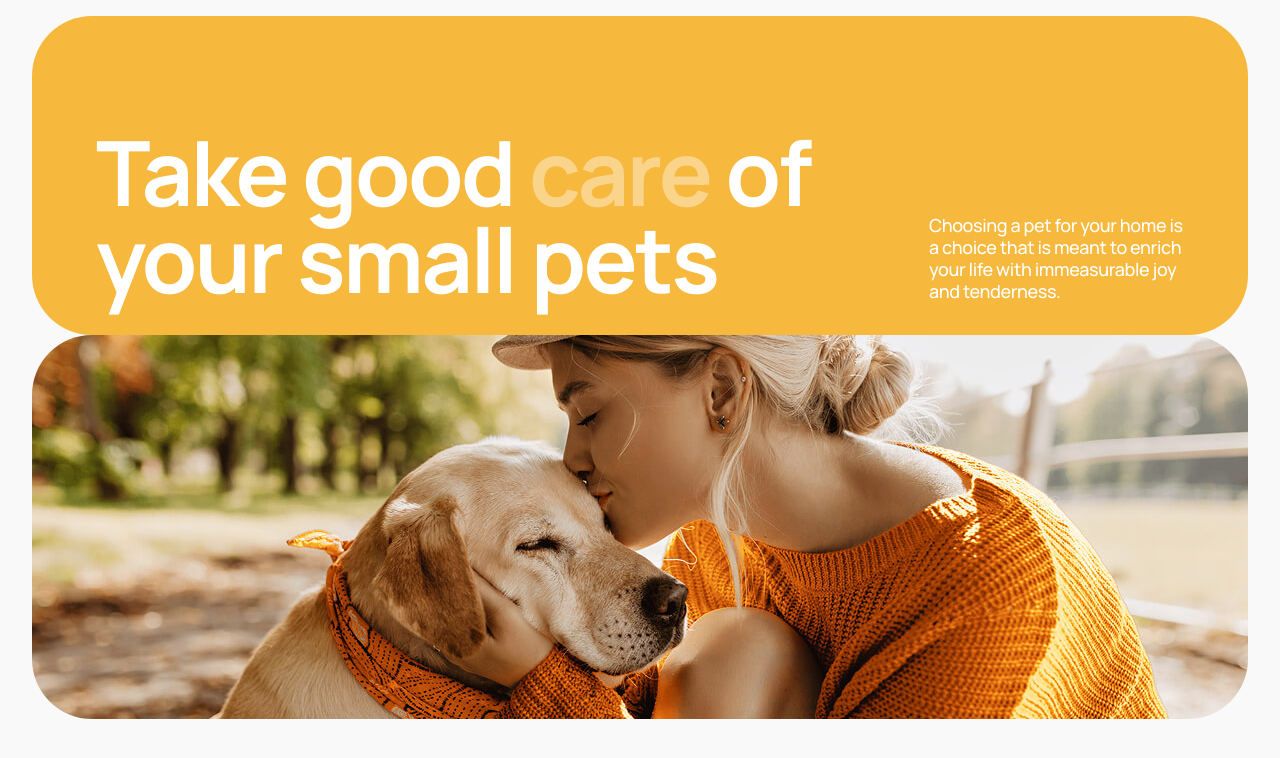
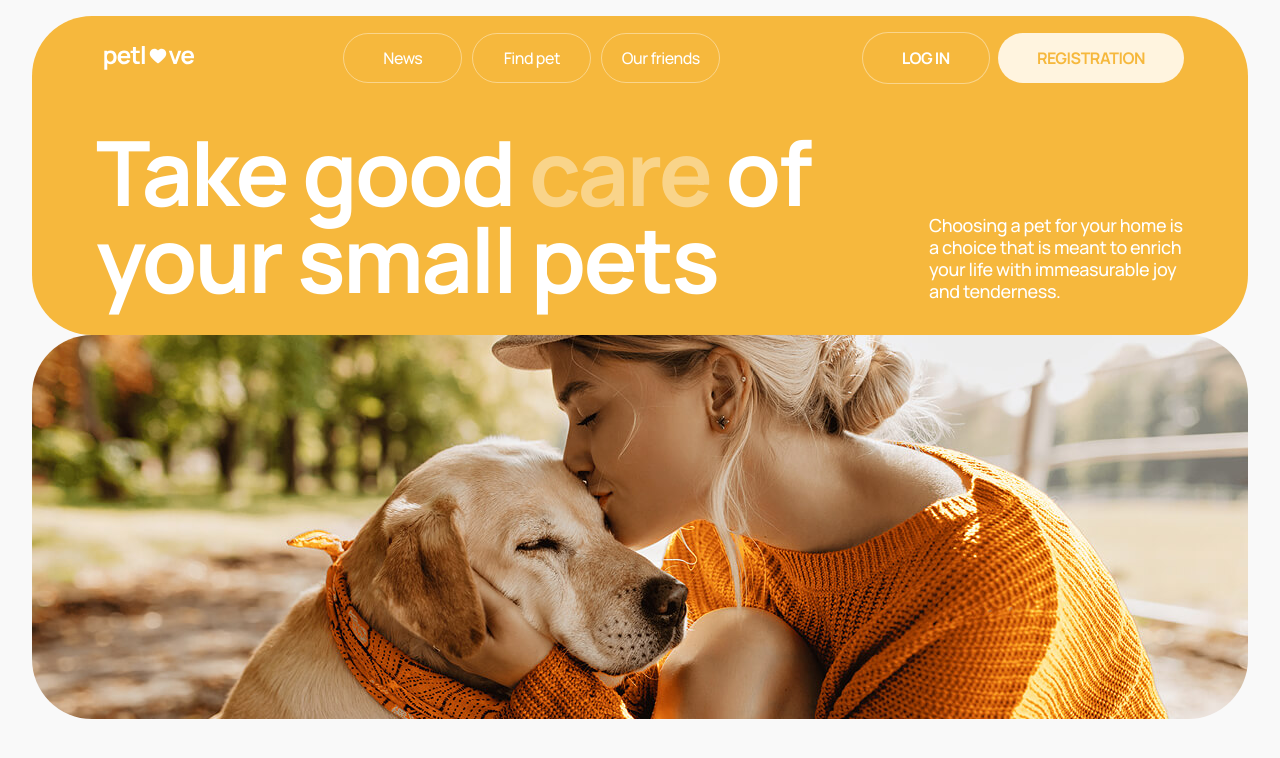
Before and after one commit to valentyna88/petlove, a React (Vite) app: page /home in a window 1280 px wide. Shown: the top 758 px of the page. Built offline with nearby package versions, Linux system fonts and the light colour scheme.

Commit message:
style: update Header styles

```diff
--- a/src/components/Header/Header.jsx
+++ b/src/components/Header/Header.jsx
@@ -4,6 +4,7 @@ import Container from '../Container/Container';
 import Logo from '../Logo/Logo';
 import Nav from '../Nav/Nav';
 import MobileMenu from '../MobileMenu/MobileMenu';
+import AuthNav from '../AuthNav/AuthNav';
 import clsx from 'clsx';
 import sprite from '../../assets/sprite.svg';
 import css from './Header.module.css';
@@ -32,15 +33,16 @@ const Header = () => {
         <div className={css.mobileHeader}>
           <Logo icon={isHomePage ? 'icon-logo-white' : 'icon-logo-black'} />
           <button type="button" className={css.hamburger} onClick={toggleMenu}>
-            <svg width={32} height={32}>
+            <svg className={css.icon}>
               <use href={`${sprite}#icon-burger`}></use>
             </svg>
           </button>
         </div>
 
         <div className={css.desktopHeader}>
-          <Logo />
+          <Logo icon={isHomePage ? 'icon-logo-white' : 'icon-logo-black'} />
           <Nav closeMenu={closeMenu} />
+          <AuthNav />
         </div>
 
         {menuOpen && <MobileMenu closeMenu={closeMenu} />}
--- a/src/components/Header/Header.module.css
+++ b/src/components/Header/Header.module.css
@@ -16,8 +16,19 @@
   border: none;
   cursor: pointer;
 }
+.icon {
+  width: 32px;
+  height: 32px;
+}
 .desktopHeader {
   display: none;
+}
+
+@media screen and (min-width: 768px) {
+  .icon {
+    width: 36px;
+    height: 36px;
+  }
 }
 
 @media screen and (min-width: 1280px) {
@@ -32,4 +43,10 @@
     background-color: transparent;
     margin: 0 auto;
   }
+  .desktopHeader {
+    display: flex;
+    align-items: center;
+    justify-content: space-between;
+    padding: 16px 64px;
+  }
 }
```
